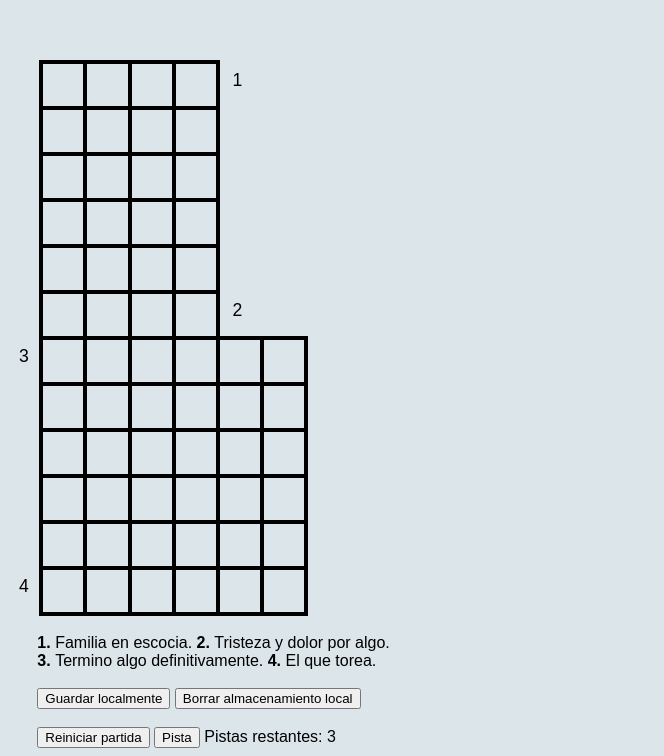
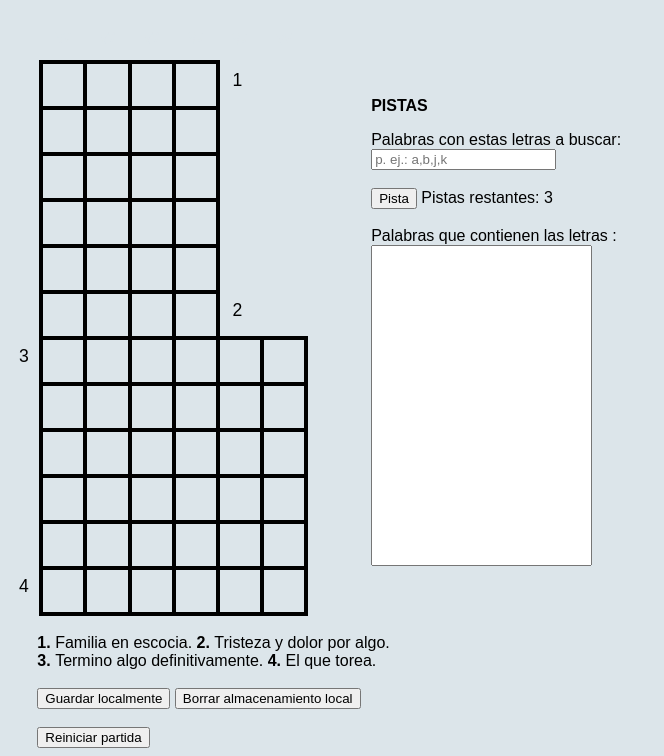
Before and after one commit to Ptts2/P1-AW, a plain HTML site: page index.html in a window 1280 px wide. Shown: the part 58-814 px from the top of the page, without its empty margins (0-664 px from the left). Drawn offline with Linux system fonts and the light colour scheme; no server answers.

Commit message:
Box de pistas

```diff
--- a/css/style.css
+++ b/css/style.css
@@ -2,7 +2,6 @@ body{
     background-color: rgb(220, 229, 234);
     font-family: sans-serif;
 }
-
 
 .blueHeader{
     font-size: 190%;
@@ -27,6 +26,10 @@ body{
     width: 35px;
     padding: 12px;
     resize: none;
+}
+.inputPistas{
+    padding-left: 5%;
+    padding-top: 5%;
 }
 
 /*Numeros de la tabla*/
--- a/index.html
+++ b/index.html
@@ -13,7 +13,7 @@
     <h1 class="blueHeader">En cascada</h1>
 
     <div class="divTabla">
-            <table class="tablaPasatiempo">
+            <table class="tablaPasatiempo"><!-- Tabla del pasatiempo -->
                 <tbody>
 
                     <!-- Fila para mantener el tamaño de la tabla -->
@@ -134,23 +134,35 @@
                     </tr>
                 </tbody>
             </table>
+
+            <div class="inputPistas">
+                <p><b>PISTAS</b></p>
+                <label for="letrasPistas">Palabras con estas letras a buscar:</label><br>
+                <input type=text id='letrasPistas' placeholder="p. ej.: a,b,j,k"></input><br><br>
+                <button onclick="javascript:giveHint();return false;">Pista</button>
+                <span>Pistas restantes: </span><span id="remainingHints"></span><br>
+
+                <br>
+                <span>Palabras que contienen las letras </span><span id="letrasContenidas"></span><span>:</span><br>
+                <textarea readonly=true cols="25" rows="21" style="resize:none"></textarea>
+            </div>
     </div>
 
-    <div>
+    <div><!-- Descripciones del pasatiempo -->
         <br>&emsp;&nbsp;&nbsp;
         <b>1. </b>Familia en escocia. <b>2. </b>Tristeza y dolor por algo.
         <br>&emsp;&nbsp;&nbsp;  <b>3. </b>Termino algo definitivamente. <b>4. </b>El que torea.
     </div>
 
-    <div class="buttons">
+    <div class="buttons"><!-- Botones -->
         <br>&emsp;&nbsp;&nbsp;
         <button onclick="javascript:saveCookies();return false;">Guardar localmente</button>
         <button onclick="javascript:cleanCookies();return false;">Borrar almacenamiento local</button>
         <br><br>&emsp;&nbsp;&nbsp;
         <button onclick="javascript:restartGame();return false;">Reiniciar partida</button>
-        <button onclick="javascript:giveHint();return false;">Pista</button>
-        <span>Pistas restantes: </span><span id="remainingHints"></span>
     </div>
+
+
 
 </body>
 
```
